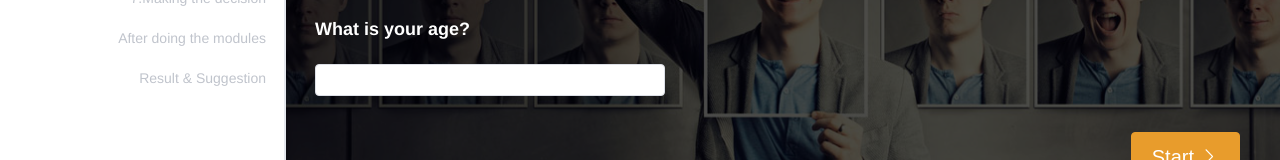
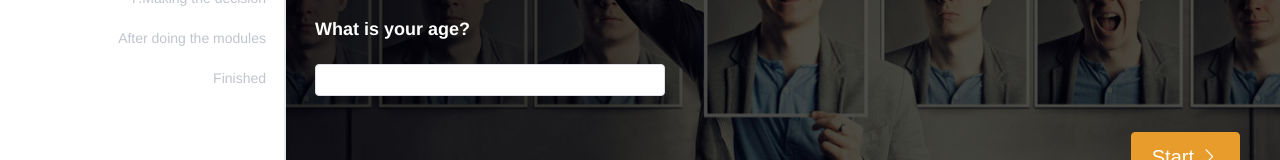
Before and after one commit to jfen9715/CS55, a Vue app in the folder frontend/: page /modules in a window 1280 px wide. Shown: the part 363-523 px from the top of the page. Built offline with nearby package versions, Linux system fonts and the light colour scheme.

Commit message:
Alpha 1.3 Change the alert  system

```diff
--- a/frontend/src/components/modules.vue
+++ b/frontend/src/components/modules.vue
@@ -408,10 +408,10 @@
          </section>
       </el-tab-pane>
       <el-tab-pane name="module9" :disabled="!finished[8]">
-        <span slot="label"><i v-if="finished[9]" class="el-icon-success"></i>Result & Suggestion</span>
+        <span slot="label"><i v-if="finished[9]" class="el-icon-success"></i>Finished</span>
         <section class="tab_content tab_content_8">
           <div class="tab_main tab_main_before">
-            <h3>Result & Suggestion</h3>
+            <h3>Thank you!</h3>
             <p>{{suggestion}}</p>
             <section class="btn">
               <el-button type="primary" @click="toSave">Submit</el-button>
@@ -437,7 +437,7 @@ export default {
       currentTab: 'module0',
       finished: [],
       ...moduleData,
-      suggestion: '',
+      suggestion: "If you have any question, please click the 'Need Help?' button to contact us!",
       AdvNObs: {},
       formData: {
         before: {
```
